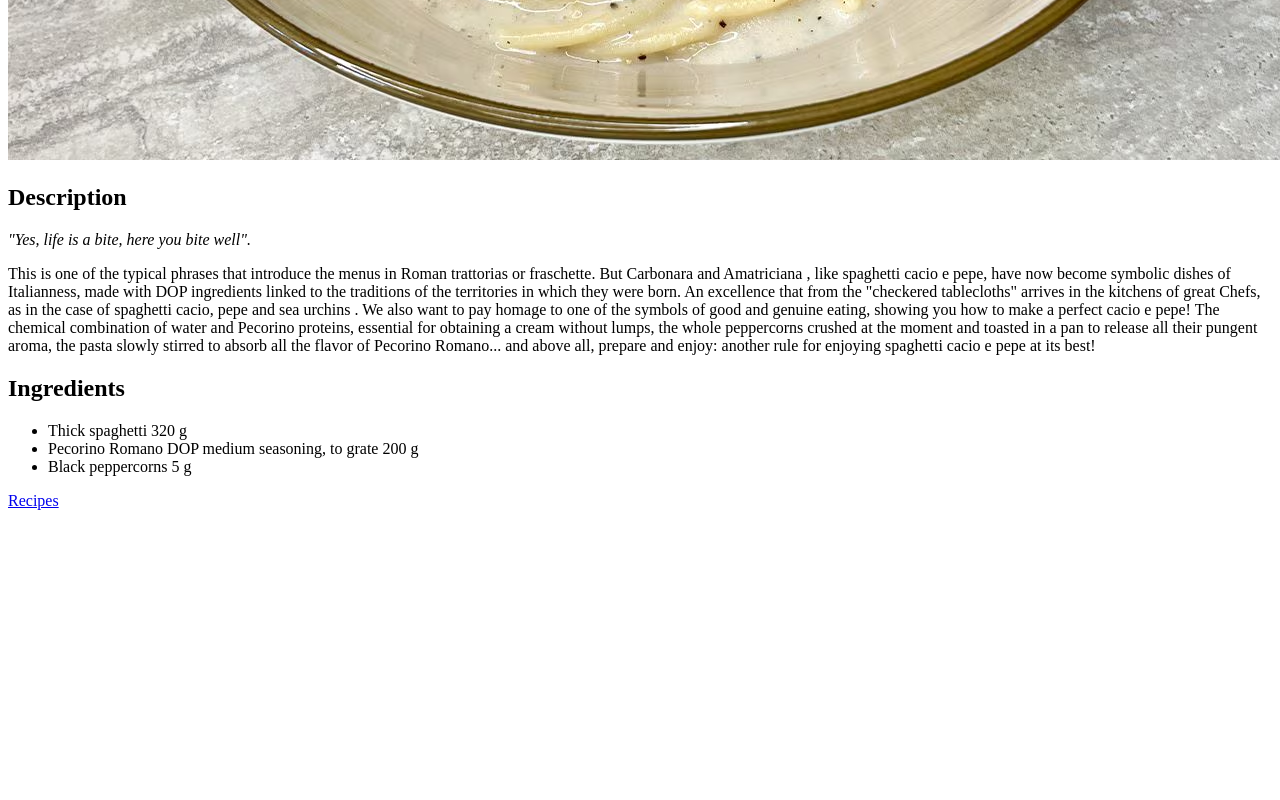
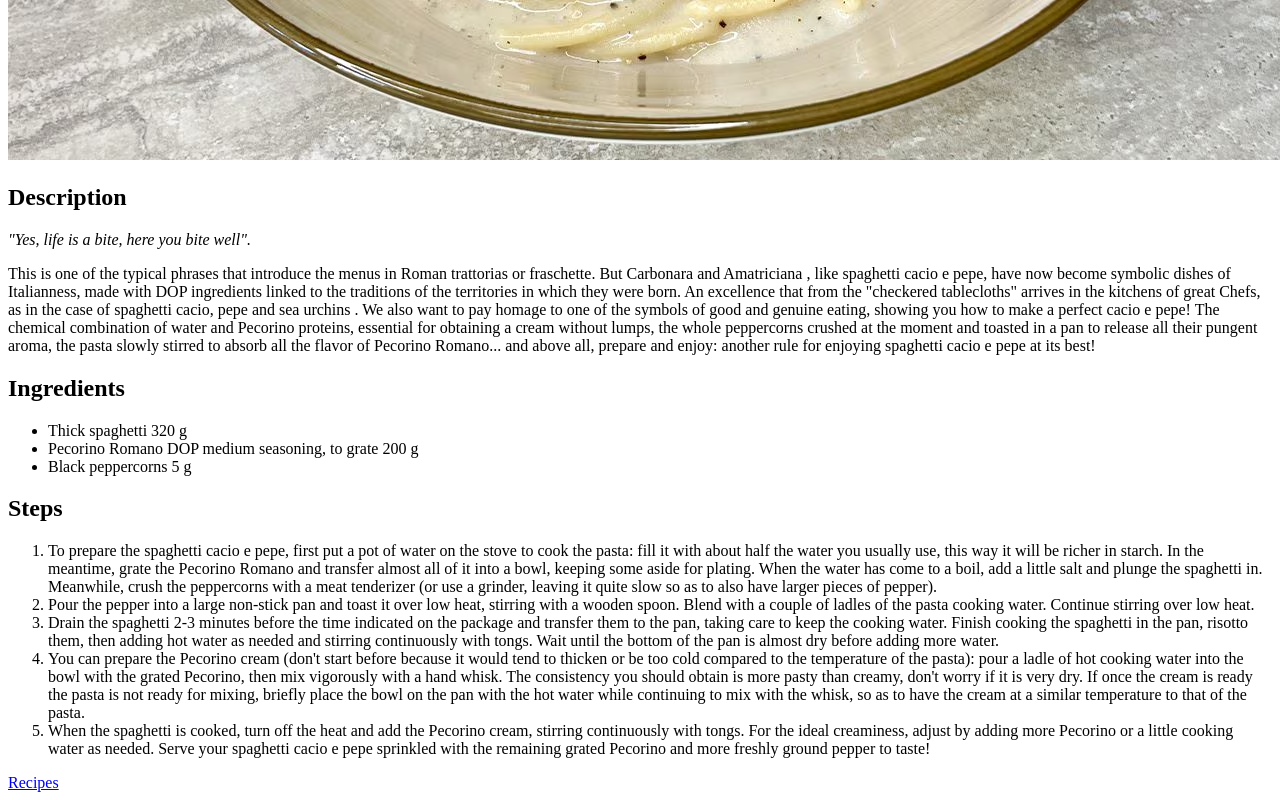
Before and after one commit to AleLoiac/odin-recipes, a plain HTML site: page recipes/cacio_e_pepe.html in a window 1280 px wide. Shown: the part 640-1440 px from the top of the page. Before the commit the page ends 1158 px from the top, so only its background shows below. Drawn offline with Linux system fonts and the light colour scheme.

Commit message:
Add cooking steps

```diff
--- a/recipes/cacio_e_pepe.html
+++ b/recipes/cacio_e_pepe.html
@@ -21,6 +21,14 @@
         <li>Pecorino Romano DOP medium seasoning, to grate 200 g</li>
         <li>Black peppercorns 5 g</li>
     </ul>
+    <h2>Steps</h2>
+    <ol>
+        <li>To prepare the spaghetti cacio e pepe, first put a pot of water on the stove to cook the pasta: fill it with about half the water you usually use, this way it will be richer in starch. In the meantime, grate the Pecorino Romano and transfer almost all of it into a bowl, keeping some aside for plating. When the water has come to a boil, add a little salt and plunge the spaghetti in. Meanwhile, crush the peppercorns with a meat tenderizer (or use a grinder, leaving it quite slow so as to also have larger pieces of pepper).</li>
+        <li>Pour the pepper into a large non-stick pan and toast it over low heat, stirring with a wooden spoon. Blend with a couple of ladles of the pasta cooking water. Continue stirring over low heat.</li>
+        <li>Drain the spaghetti 2-3 minutes before the time indicated on the package and transfer them to the pan, taking care to keep the cooking water. Finish cooking the spaghetti in the pan, risotto them, then adding hot water as needed and stirring continuously with tongs. Wait until the bottom of the pan is almost dry before adding more water.</li>
+        <li>You can prepare the Pecorino cream (don't start before because it would tend to thicken or be too cold compared to the temperature of the pasta): pour a ladle of hot cooking water into the bowl with the grated Pecorino, then mix vigorously with a hand whisk. The consistency you should obtain is more pasty than creamy, don't worry if it is very dry. If once the cream is ready the pasta is not ready for mixing, briefly place the bowl on the pan with the hot water while continuing to mix with the whisk, so as to have the cream at a similar temperature to that of the pasta.</li>
+        <li>When the spaghetti is cooked, turn off the heat and add the Pecorino cream, stirring continuously with tongs. For the ideal creaminess, adjust by adding more Pecorino or a little cooking water as needed. Serve your spaghetti cacio e pepe sprinkled with the remaining grated Pecorino and more freshly ground pepper to taste!</li>
+    </ol>
     <a href="../index.html">Recipes</a>
 </body>
 </html>
```
